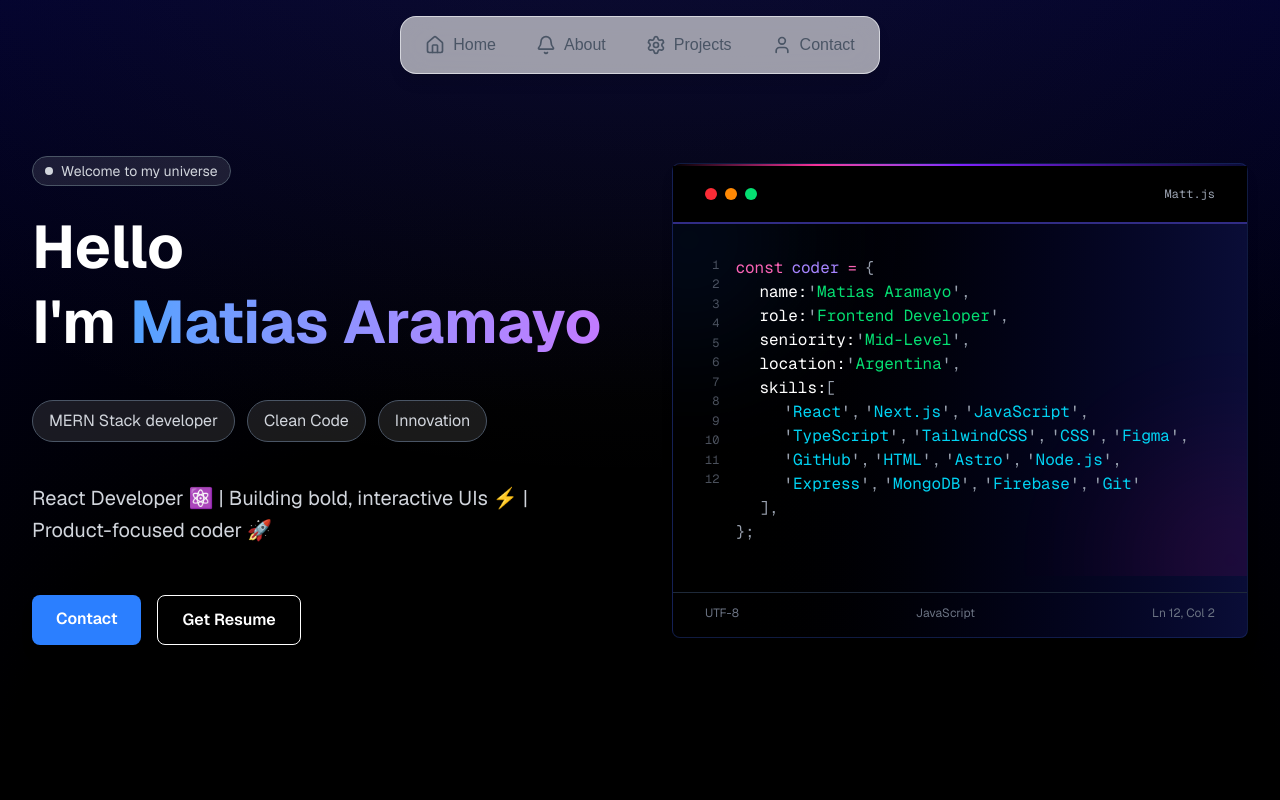
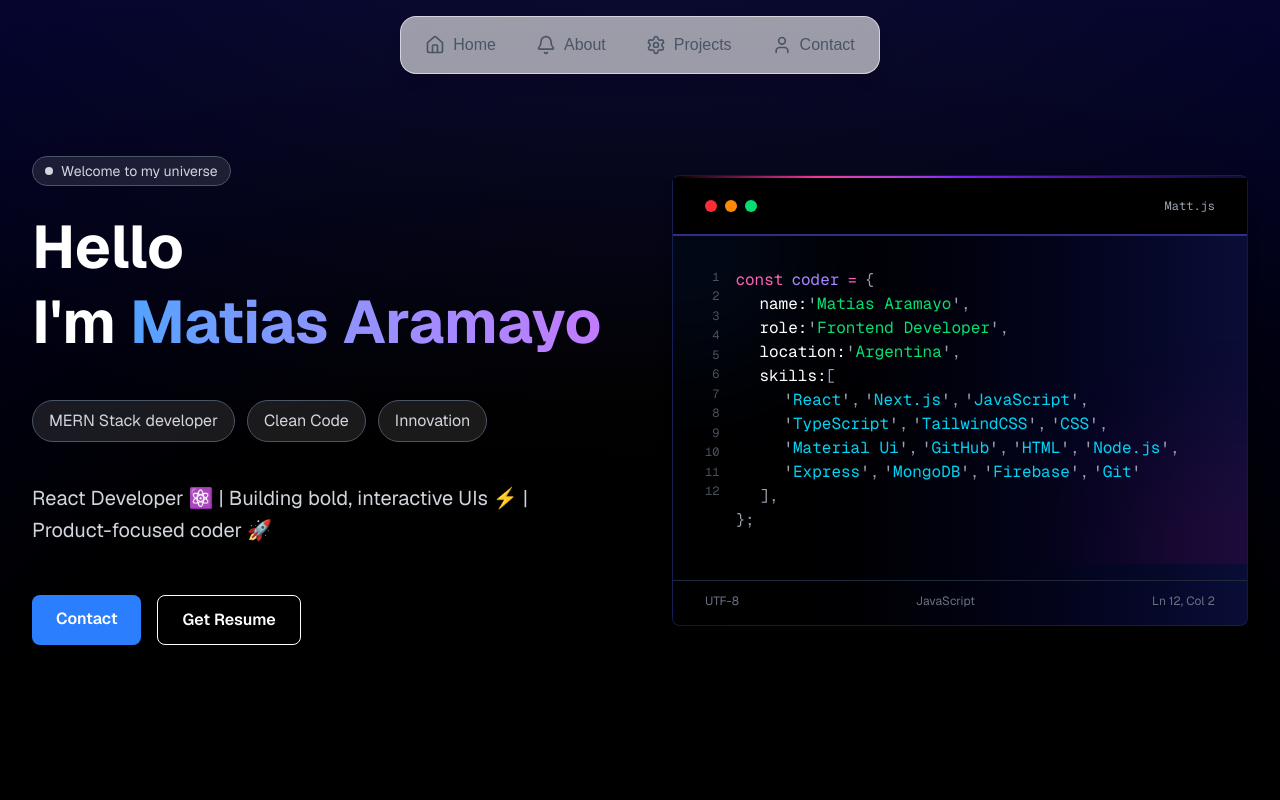
Before and after one commit to maramayo95/portfolio, a Next.js app: page / in a window 1280 px wide. Shown: the top 800 px of the page. Built offline with nearby package versions, Linux system fonts and the light colour scheme.

Commit message:
fix: Comment out seniority in coderData and update skills in Hero component for clarity

```diff
--- a/app/components/Hero.tsx
+++ b/app/components/Hero.tsx
@@ -12,7 +12,7 @@ const DotIcon = () => (
 const coderData = {
   name: "Matias Aramayo",
   role: "Frontend Developer",
-  seniority: "Mid-Level",
+  // seniority: "Semi sr.",
   location: "Argentina",
   skills: [
     "React",
@@ -21,10 +21,9 @@ const coderData = {
     "TypeScript",
     "TailwindCSS",
     "CSS",
-    "Figma",
+    "Material Ui",
     "GitHub",
     "HTML",
-    "Astro",
     "Node.js",
     "Express",
     "MongoDB",
@@ -82,12 +81,12 @@ const CoderProfileCard = () => {
               <span className="text-green-400">{coderData.role}</span>
               <span className="text-gray-400">&#39;,</span>
             </div>
-            <div className="pl-6">
+            {/* <div className="pl-6">
               <span className="text-white">seniority:</span>
               <span className="text-gray-400">&#39;</span>
               <span className="text-green-400">{coderData.seniority}</span>
               <span className="text-gray-400">&#39;,</span>
-            </div>
+            </div> */}
             <div className="pl-6">
               <span className="text-white">location:</span>
               <span className="text-gray-400">&#39;</span>
```
